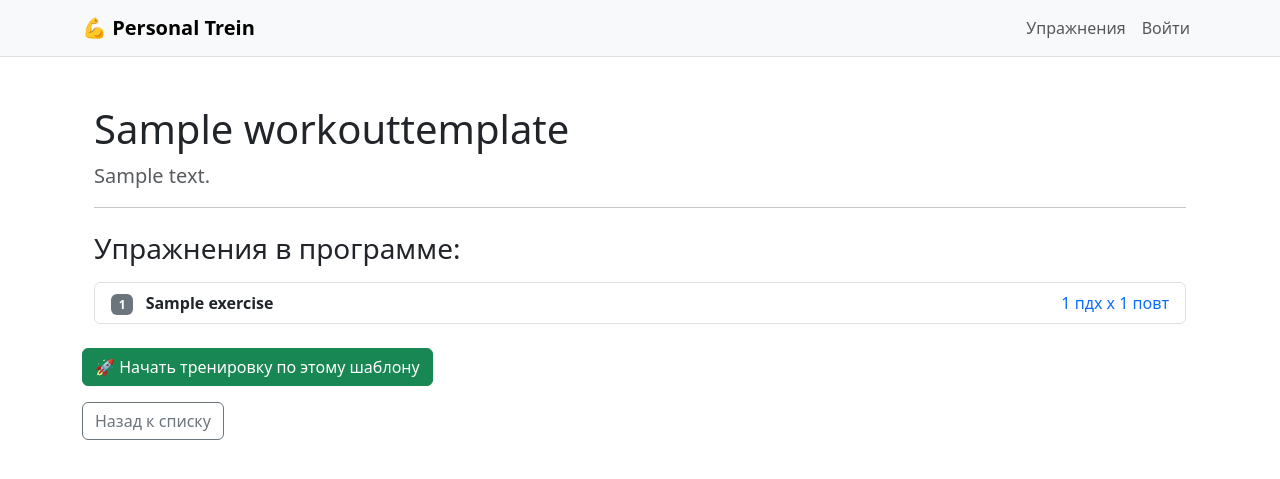
After one commit to Inteligent111/personal-trein, a Django app: page /exercises/templates/1/ in a window 1280 px wide. The commit adds this page. Shown: the top 479 px of the page. Run offline with Django 5.2, Linux system fonts and the light colour scheme; tables that the repository leaves empty hold one stand-in row (values such as "Sample post").

Commit message:
Phase 2.5: workout templates

```diff
--- a/templates/base.html
+++ b/templates/base.html
@@ -25,10 +25,8 @@
                 {% if user.is_authenticated %}
                     <li class="nav-item"><a class="nav-link" href="{% url 'workouts:my_workouts' %}">Тренировки</a></li>
                     <li class="nav-item"><a class="nav-link" href="#">Прогресс</a></li>
-
-                    <li class="nav-item">
-                        <a class="nav-link fw-medium text-dark" href="#">👤 Моя страница ({{ user.username }})</a>
-                    </li>
+                    <li class="nav-item"><a class="nav-link" href="{% url 'workouts:template_list' %}">Программы</a></li>
+                    <li class="nav-item"><a class="nav-link fw-medium text-dark" href="#">👤 Моя страница ({{ user.username }})</a></li>
 
                     <li class="nav-item">
                         <form method="post" action="{% url 'logout' %}" class="d-inline">
--- /dev/null
+++ b/templates/workouts/template_detail.html
@@ -0,0 +1,44 @@
+{% extends 'base.html' %}
+
+{% block content %}
+<div class="container mt-4">
+    <h1>{{ template.name }}</h1>
+    {% if template.description %}
+        <p class="lead text-muted">{{ template.description }}</p>
+    {% endif %}
+
+    <hr>
+
+    <h3 class="mt-4 mb-3">Упражнения в программе:</h3>
+
+    <ul class="list-group">
+        {% for te in template.template_exercises.all %}
+            <li class="list-group-item d-flex justify-content-between align-items-center">
+                <div>
+                    <span class="badge bg-secondary me-2">{{ te.order }}</span>
+                    <strong>{{ te.exercise.title }}</strong>
+                </div>
+                <span class="text-primary font-weight-bold">
+                    {{ te.target_sets }} пдх х {{ te.target_reps }} повт
+                </span>
+            </li>
+        {% empty %}
+            <li class="list-group-item text-warning">В этой программе пока нет упражнений.</li>
+        {% endfor %}
+
+
+    </ul>
+
+</div>
+
+<form action="{% url 'workouts:start_from_template' template.id %}" method="post" class="mt-4 mb-3">
+    {% csrf_token %}
+    <button type="submit" class="btn btn-success">
+        🚀 Начать тренировку по этому шаблону
+    </button>
+</form>
+
+<a href="{% url 'workouts:template_list' %}" class="btn btn-outline-secondary">
+    Назад к списку
+</a>
+{% endblock %}
--- a/workouts/models.py
+++ b/workouts/models.py
@@ -101,3 +101,39 @@ class WorkoutSet(models.Model):
 
     def __str__(self):
         return f"{self.workout.user.username} : {self.exercise.title} X {self.set_number}"
+
+
+
+
+class WorkoutTemplate(models.Model):
+
+    name = models.CharField(max_length=200, blank=True)
+    description = models.TextField(blank=True, null=True)
+    author = models.ForeignKey(
+        settings.AUTH_USER_MODEL,
+        on_delete=models.SET_NULL,
+        blank=True, null=True)
+    is_public = models.BooleanField(default=True)
+
+    def __str__(self):
+        return self.name
+
+class WorkoutTemplateExercise(models.Model):
+    template = models.ForeignKey(
+        WorkoutTemplate,
+        on_delete=models.CASCADE,
+        related_name='template_exercises',
+    )
+    exercise = models.ForeignKey(
+        Exercise,
+        on_delete=models.CASCADE)
+    order = models.PositiveIntegerField(default=0)
+    target_sets = models.PositiveIntegerField(default=3)
+    target_reps = models.PositiveIntegerField(default=10)
+
+
+    class Meta:
+        ordering = ['order']
+
+    def __str__(self):
+        return f"{self.exercise.title} в шаблоне {self.template.name}"
--- a/workouts/urls.py
+++ b/workouts/urls.py
@@ -16,5 +16,9 @@ urlpatterns = [
     path('workout/<int:workout_pk>/add-set/', views.add_set_to_workout, name='add_set_to_workout'),
     path('workout/<int:pk>/edit/', views.WorkoutUpdateView.as_view(), name='workout_edit'),
     path('workout/<int:pk>/delete/', views.WorkoutDeleteView.as_view(), name='workout_delete'),
+    path('templates/', views.template_list, name='template_list'),
+    path('templates/<int:pk>/', views.template_detail, name='template_detail'),
+    path('template/<int:pk>/start/', views.start_from_template, name='start_from_template'),
+
 
 ]
--- a/workouts/views.py
+++ b/workouts/views.py
@@ -1,6 +1,6 @@
 from django.shortcuts import render, get_object_or_404
 from django.http import HttpResponse
-from .models import Exercise, Workout, WorkoutSet
+from .models import Exercise, Workout, WorkoutSet, WorkoutTemplate, WorkoutTemplateExercise
 from django.contrib.auth import login
 from django.contrib.auth.forms import UserCreationForm
 from django.shortcuts import redirect
@@ -9,7 +9,7 @@ from .forms import UserProfileForm, WorkoutForm, WorkoutSetForm
 from django.views.generic import UpdateView, DeleteView
 from django.contrib.auth.mixins import LoginRequiredMixin
 from django.urls import reverse_lazy
-
+from django.views.decorators.http import require_POST
 # Create your views here.
 
 
@@ -158,3 +158,30 @@ class WorkoutDeleteView(LoginRequiredMixin, DeleteView):
 
     def get_queryset(self):
         return Workout.objects.filter(user=self.request.user)
+
+
+
+
+def template_list(request):
+    templates = WorkoutTemplate.objects.filter(is_public=True)
+    return render(request, 'workouts/template_list.html', {'templates': templates})
+
+
+
+
+def template_detail(request, pk):
+    template = get_object_or_404(WorkoutTemplate, pk=pk)
+    return render(request, 'workouts/template_detail.html', {'template': template})
+
+
+
+@require_POST
+def start_from_template(request, pk):
+    template = get_object_or_404(WorkoutTemplate, pk=pk)
+    workout = Workout.objects.create(user=request.user, name=template.name)
+    template_exercises = WorkoutTemplateExercise.objects.filter(template=template)
+    for exercises in template_exercises:
+        for exercise in range(exercises.target_sets):
+            sets = WorkoutSet.objects.filter(workout=workout, exercise = exercises.exercise)
+
+    return redirect('workouts:workout_detail', pk=workout.id)
```
Also changed, not shown: templates/workouts/template_list.html (added, +20 -0 lines), workouts/admin.py (+13 -1 lines), workouts/migrations/0006_workouttemplate_workouttemplateexercise.py (added).
